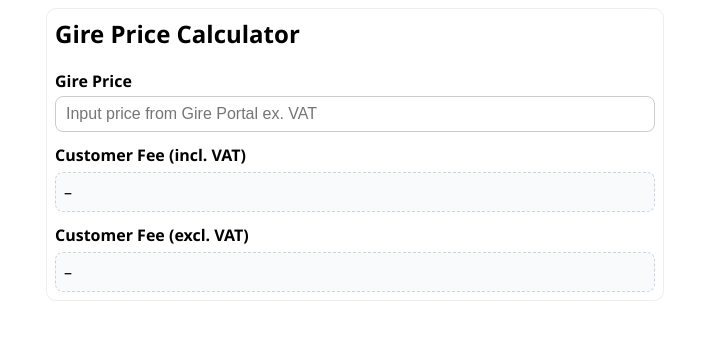
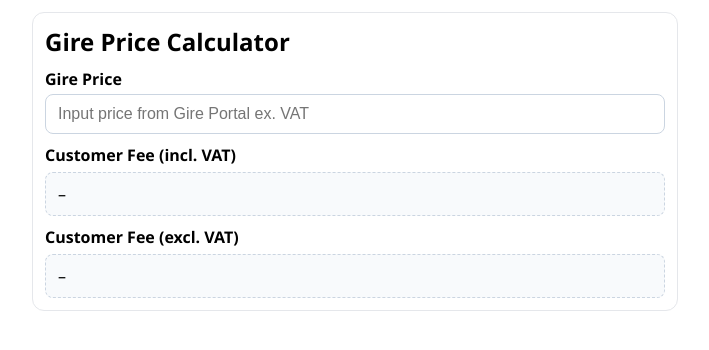
Before and after one commit to esjobergs/sharepointapps, a plain HTML site: page index.html in a window 1280 px wide. Shown: the whole page, without its empty margins (285-994 px from the left). Drawn offline with Linux system fonts and the light colour scheme.

Commit message:
Update index.html

```diff
--- a/index.html
+++ b/index.html
@@ -3,33 +3,35 @@
 <head>
   <meta charset="utf-8" />
   <meta name="viewport" content="width=device-width,initial-scale=1" />
-  <title>Home Delivery Fee</title>
+  <title>Gire Price Calculator</title>
   <style>
-    body { font-family: Segoe UI, Roboto, Arial, sans-serif; margin: 0; padding: 8px; }
-    .card { max-width: 600px; margin: 0 auto; padding: 8px; border-radius: 10px; border:1px solid #eee; box-shadow:none; }
-    label { font-weight: 600; margin-bottom: 4px; display:block; }
-    input { padding: 8px 10px; border:1px solid #ccc; border-radius: 8px; font-size: 16px; width: 100%; box-sizing: border-box; }
-    .out { margin-top:6px; padding: 8px; border: 1px dashed #cbd5e1; border-radius: 8px; background:#f8fafc; font-size: 16px; min-height: 20px; }
-    .muted{ color:#64748b; font-size: 11px; margin-top:4px; }
+    :root { color-scheme: light; }
+    body { font-family: Segoe UI, Roboto, Arial, sans-serif; margin: 0; padding: 12px; }
+    .card { max-width: 620px; margin: 0 auto; padding: 12px; border-radius: 12px; border:1px solid #e5e7eb; }
+    h2 { margin: 0 0 8px 0; }
+    label { font-weight: 600; margin: 10px 0 4px; display:block; }
+    input { padding: 10px 12px; border:1px solid #cbd5e1; border-radius: 8px; font-size: 16px; width: 100%; box-sizing: border-box; }
+    .out { margin-top:6px; padding: 10px 12px; border: 1px dashed #cbd5e1; border-radius: 8px; background:#f8fafc; font-size: 16px; min-height: 22px; }
+    .muted{ color:#64748b; font-size: 12px; margin-top:6px; }
   </style>
 </head>
 <body>
   <div class="card" role="group" aria-labelledby="hdr">
-    <h2 id="hdr" style="margin-top:0">Gire Price Calculator</h2>
+    <h2 id="hdr">Gire Price Calculator</h2>
 
     <label for="n">Gire Price</label>
     <input id="n" type="text" inputmode="decimal" placeholder="Input price from Gire Portal ex. VAT" />
 
-    <label style="margin-top:12px;">Customer Fee (incl. VAT)</label>
+    <label>Customer Fee (incl. VAT)</label>
     <div id="result" class="out" aria-live="polite" aria-describedby="note">–</div>
 
-    <label style="margin-top:12px;">Customer Fee (excl. VAT)</label>
+    <label>Customer Fee (excl. VAT)</label>
     <div id="resultExVat" class="out" aria-live="polite">–</div>
 
-    <div id="note" class="muted" style="display:none;margin-top:6px;"><!-- Fylls av JS --></div>
+    <div id="note" class="muted" style="display:none;"></div>
   </div>
 
-  <!-- cache-bust så du ser nya ändringar direkt -->
-  <script src="calc.js?v=3"></script>
+  <!-- cache-bust (?v=) så senaste JS laddas i SharePoint -->
+  <script src="calc.js?v=5"></script>
 </body>
 </html>
```
